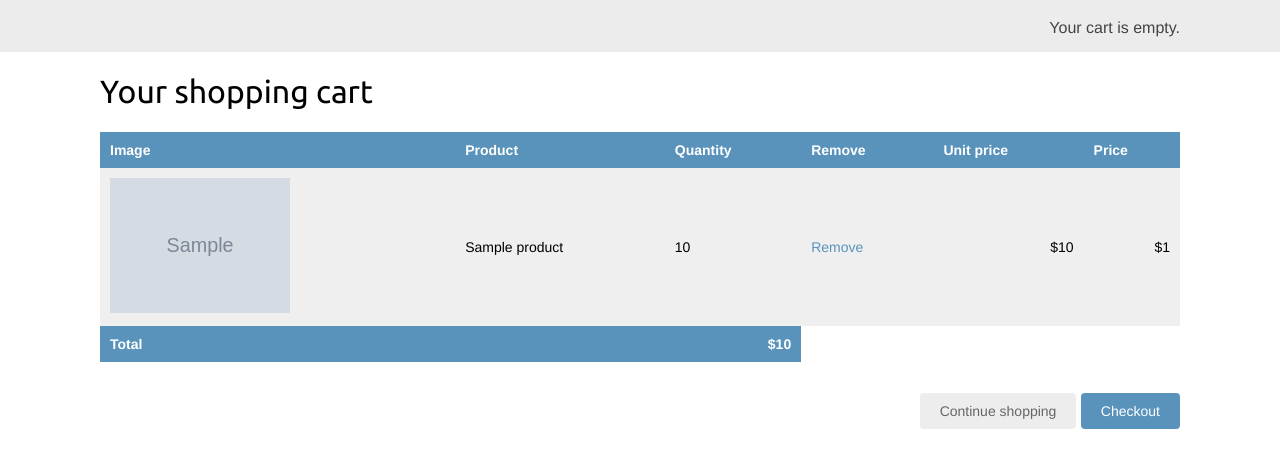
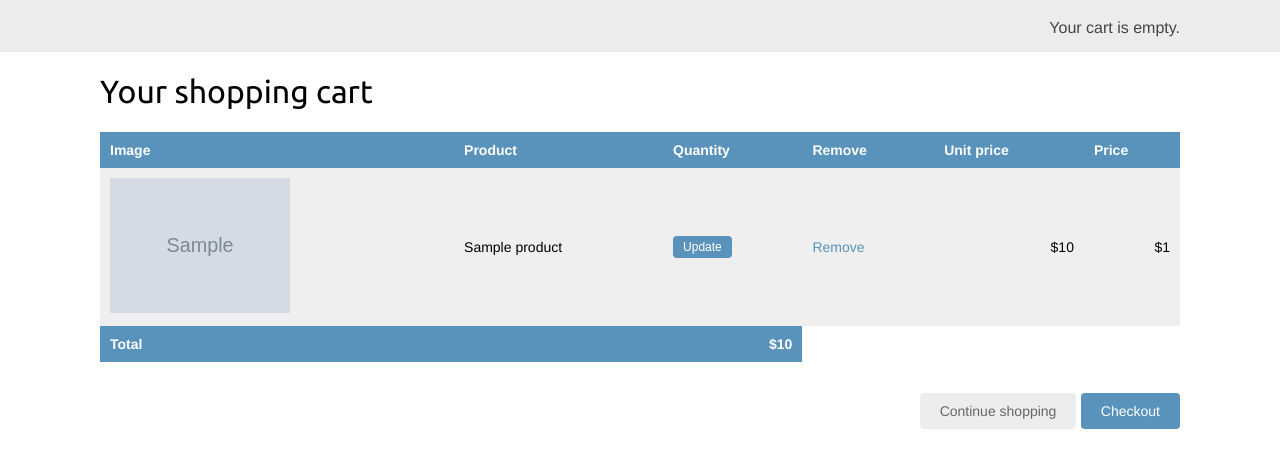
Before and after one commit to WalterBrito/ShopOnline, a Django app: template cart/templates/cart/detail.html in a window 1280 px wide. Shown: the part 46-514 px from the top of the page. Run offline with Django 3.2, Linux system fonts and the light colour scheme; the template is opened without the code that fills it: most values are stand-ins (such as "Sample title", 1, 10 or a date in 2020); grey boxes marked "Sample" are stand-in pictures.

Commit message:
add buttom for update product quantity

```diff
--- a/cart/templates/cart/detail.html
+++ b/cart/templates/cart/detail.html
@@ -29,7 +29,14 @@
                         </a>
                     </td>
                     <td>{{ product.name }}</td>
-                    <td>{{ item.quantity }}</td>
+                    <td>
+                        <form action="{% url "cart:cart_add" product.id %}" method="post">
+                            {{ item.update_quantity_form.quantity }}
+                            {{ item.update_quantity_form.update }}
+                            <input type="submit" value="Update">
+                            {% csrf_token %}
+                        </form>
+                    </td>
                     <td><a href="{% url "cart:cart_remove" product.id %}">Remove</a></td>
                     <td class="num">${{ item.price }}</td>
                     <td class="num">${{ item.total_price }}</td>
--- a/cart/views.py
+++ b/cart/views.py
@@ -25,4 +25,8 @@
 
 def cart_detail(request):
     cart = Cart(request)
+    for item in cart:
+        item['update_quantity_form'] = CartAddProductForm(
+                        initial={'quantity': item['quantity'],
+                        'update': True})
     return render(request, 'cart/detail.html', {'cart': cart})
```
Also changed, not shown: db.sqlite3.
